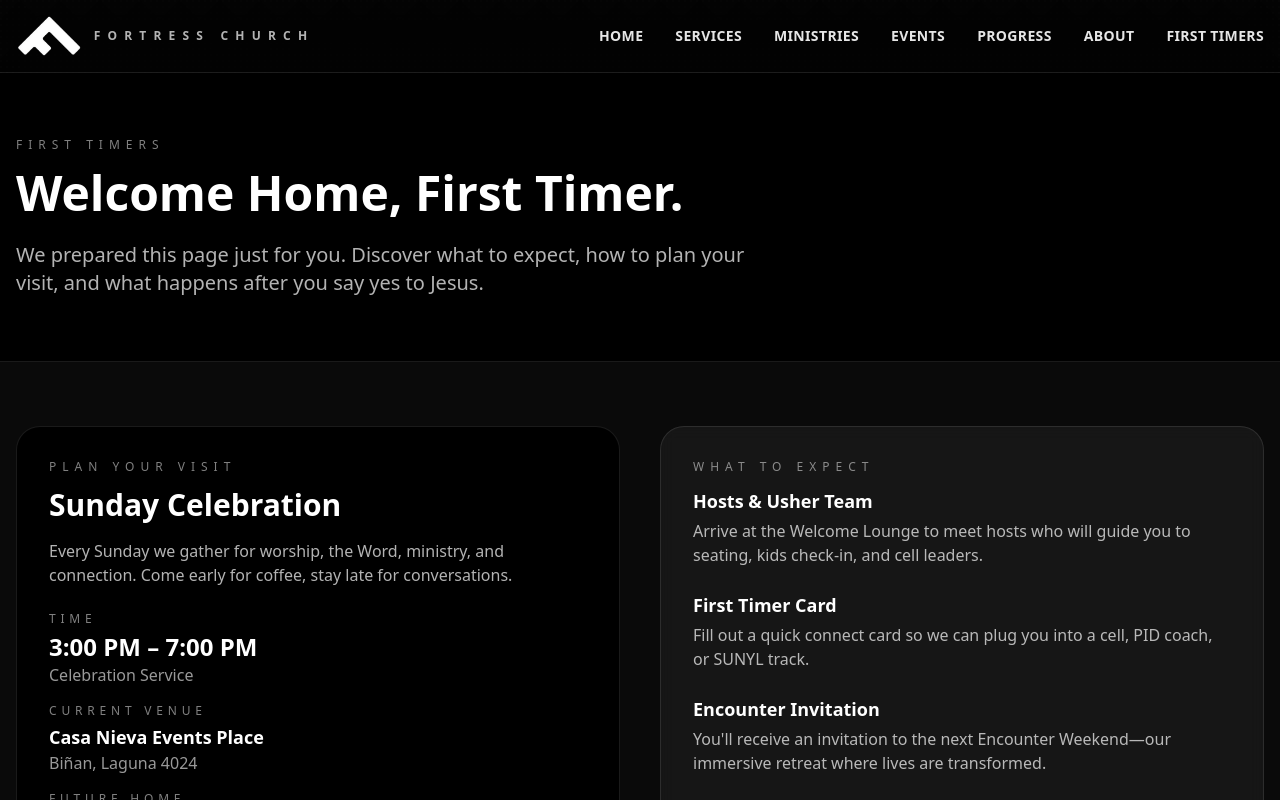
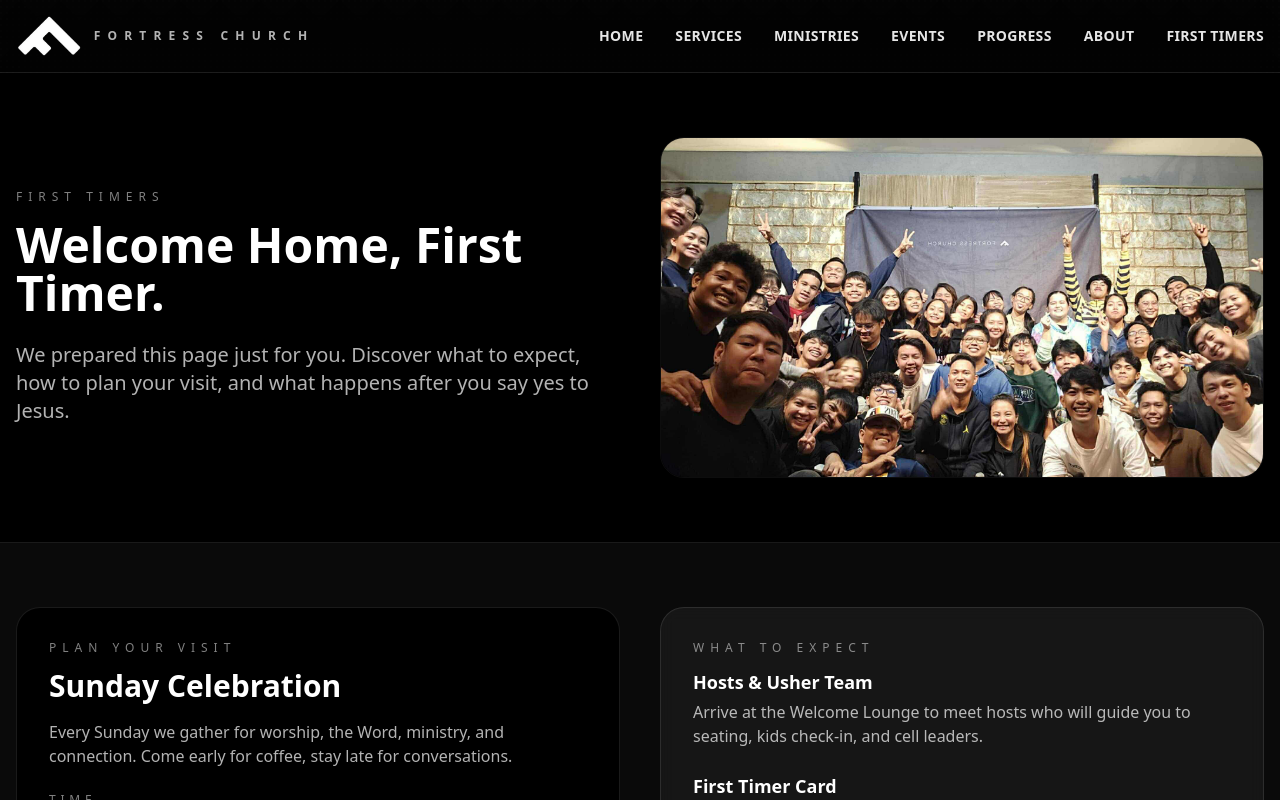
Before and after one commit to RoelVilladiego02/fortress-church, a React (Vite) app: page /first-timers in a window 1280 px wide. Shown: the top 800 px of the page. Built offline with nearby package versions, Linux system fonts and the light colour scheme.

Commit message:
Add family and service images to First Timers and Home pages, enhancing visual appeal and user engagement.

```diff
--- a/src/pages/FirstTimers.jsx
+++ b/src/pages/FirstTimers.jsx
@@ -1,6 +1,7 @@
 import { Link } from 'react-router-dom';
 import churchInfo from '../data/church-info.json';
 import servicesData from '../data/services.json';
+import familyPhoto from '../assets/family.jpg';
 
 export default function FirstTimers() {
   const service = servicesData.serviceTimes?.[0]?.services?.[0];
@@ -28,11 +29,22 @@ export default function FirstTimers() {
       {/* Hero */}
       <section className="bg-black py-16 border-b border-white/10">
         <div className="container mx-auto px-4">
-          <p className="text-xs uppercase tracking-[0.5em] text-white/50 mb-4">First Timers</p>
-          <h1 className="text-4xl md:text-5xl font-black mb-6">Welcome Home, First Timer.</h1>
-          <p className="text-xl text-white/70 max-w-3xl">
-            We prepared this page just for you. Discover what to expect, how to plan your visit, and what happens after you say yes to Jesus.
-          </p>
+          <div className="grid lg:grid-cols-2 gap-10 items-center">
+            <div>
+              <p className="text-xs uppercase tracking-[0.5em] text-white/50 mb-4">First Timers</p>
+              <h1 className="text-4xl md:text-5xl font-black mb-6">Welcome Home, First Timer.</h1>
+              <p className="text-xl text-white/70">
+                We prepared this page just for you. Discover what to expect, how to plan your visit, and what happens after you say yes to Jesus.
+              </p>
+            </div>
+            <div className="rounded-3xl overflow-hidden border border-white/5 shadow-2xl">
+              <img
+                src={familyPhoto}
+                alt="Fortress Church family celebrating together"
+                className="w-full h-full object-cover"
+              />
+            </div>
+          </div>
         </div>
       </section>
 
--- a/src/pages/Home.jsx
+++ b/src/pages/Home.jsx
@@ -6,6 +6,7 @@ import servicesData from '../data/services.json';
 import ministriesData from '../data/ministries.json';
 import eventsData from '../data/events.json';
 import { Link } from 'react-router-dom';
+import servicePhoto from '../assets/service.png';
 
 export default function Home() {
   // Get latest 2 updates
@@ -57,6 +58,13 @@ export default function Home() {
               </div>
             </div>
             <div className="grid gap-4">
+              <div className="rounded-3xl overflow-hidden border border-neutral-200">
+                <img
+                  src={servicePhoto}
+                  alt="Service Photo"
+                  className="w-full h-full object-cover"
+                />
+              </div>
               <div className="border border-neutral-200 rounded-3xl p-6">
                 <p className="text-xs uppercase tracking-[0.5em] text-neutral-500 mb-2">Sunday Service</p>
                 <p className="text-3xl font-black">{primaryService?.time || '3:00 PM – 7:00 PM'}</p>
```
Also changed, not shown: src/assets/family.jpg (added), src/assets/service.png (added).
